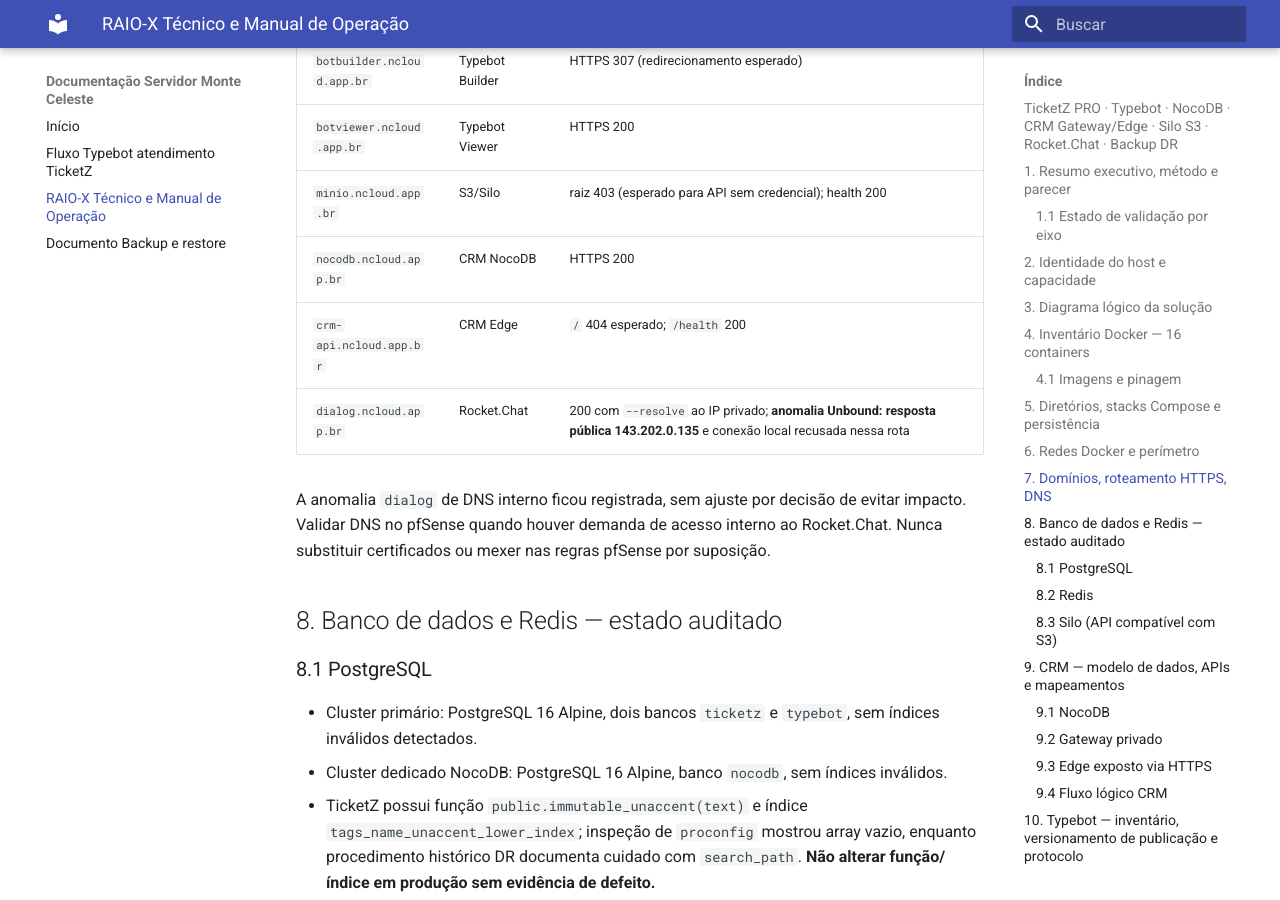
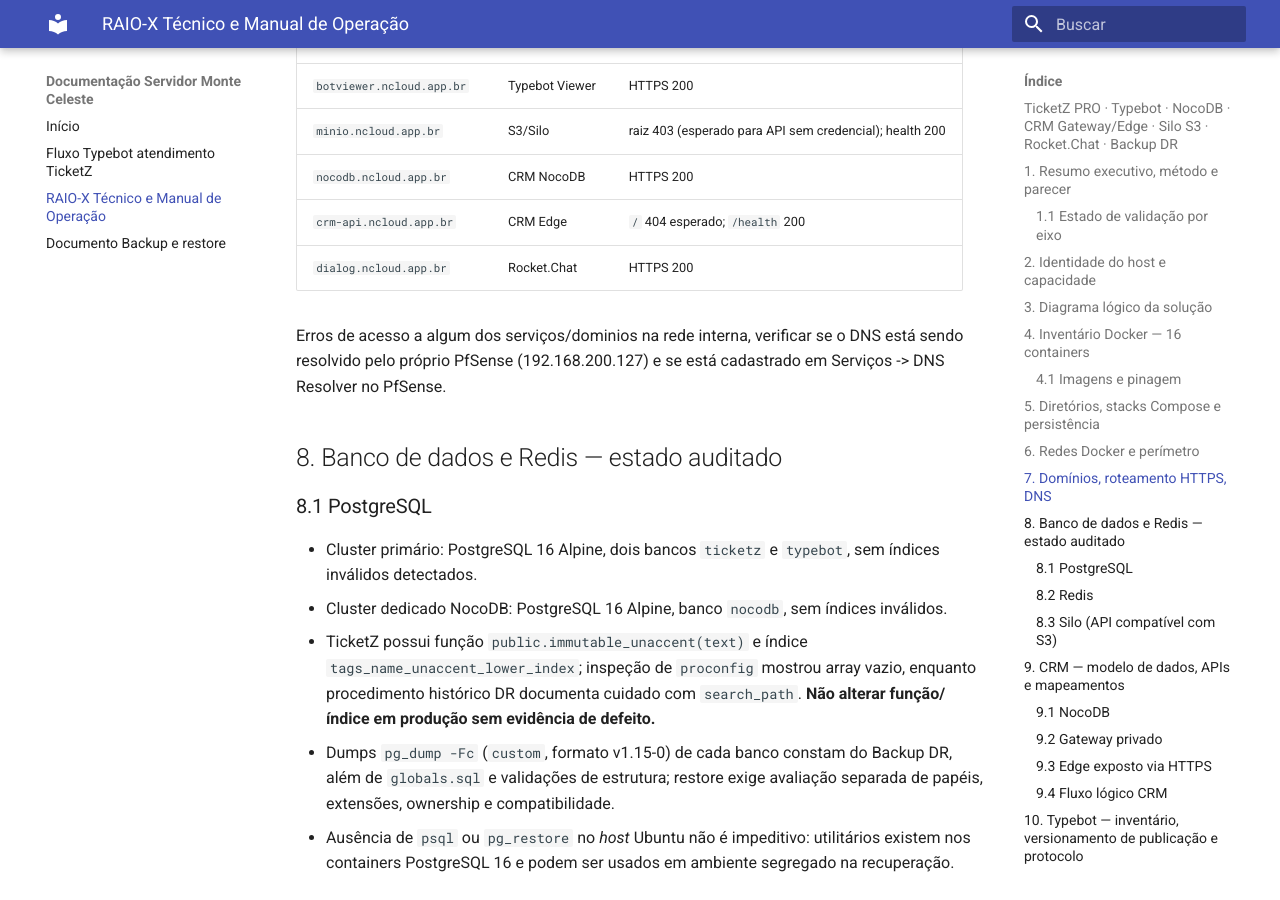
Before and after one commit to cortatroo/doc-monteceleste, an MkDocs documentation site: the page built from docs/RAIO_X_TECNICO_TICHATBOT_TICKETZ_PRO_2026-10-23.md, in a window 1280 px wide and 900 px high, scrolled down 7352 px. Built offline with MkDocs 1.6.1 and Material for MkDocs 9.7.7, drawn with Linux system fonts in a browser that asks for light colours; some of the changed text lies outside the part shown.

Commit message:
Update RAIO_X_TECNICO_TICHATBOT_TICKETZ_PRO_2026-10-23.md

```diff
--- a/docs/RAIO_X_TECNICO_TICHATBOT_TICKETZ_PRO_2026-10-23.md
+++ b/docs/RAIO_X_TECNICO_TICHATBOT_TICKETZ_PRO_2026-10-23.md
@@ -21,7 +21,7 @@ O servidor `tichatbot` encontra-se **operacional na evidência auditada**: 16 de
 | Eixo | Estado | Evidência/limite |
 |---|---|---|
 | Host, disco, Docker e containers | [V] aprovado | Ubuntu 24.04.5, Docker 29.9.1/Compose v5.6.0; 16 running |
-| HTTP/HTTPS e certificados | [V] aprovado com ressalva DNS | mchat, botbuilder, botviewer, minio, nocodb, crm-api, dialog |
+| HTTP/HTTPS e certificados | [V] aprovado | mchat, botbuilder, botviewer, minio, nocodb, crm-api, dialog |
 | PostgreSQL/Redis | [V] aprovado | Estrutura íntegra, ausência de índices inválidos; AOF+RDB |
 | Silo S3 | [V] health OK | bucket `typebot` vazio ao inspecionar, não inferir perda de dados |
 | CRM NocoDB → Gateway → Edge | [V] aprovado | Roteamento, validações, códigos, isolamento e saúde |
@@ -173,9 +173,9 @@ Somente **Docker proxy** publica portas do Docker no host: `0.0.0.0:80→80/tcp`
 | `minio.ncloud.app.br` | S3/Silo | raiz 403 (esperado para API sem credencial); health 200 |
 | `nocodb.ncloud.app.br` | CRM NocoDB | HTTPS 200 |
 | `crm-api.ncloud.app.br` | CRM Edge | `/` 404 esperado; `/health` 200 |
-| `dialog.ncloud.app.br` | Rocket.Chat | 200 com `--resolve` ao IP privado; **anomalia Unbound: resposta pública 143.202.0.135** e conexão local recusada nessa rota |
-
-A anomalia `dialog` de DNS interno ficou registrada, sem ajuste por decisão de evitar impacto. Validar DNS no pfSense quando houver demanda de acesso interno ao Rocket.Chat. Nunca substituir certificados ou mexer nas regras pfSense por suposição.
+| `dialog.ncloud.app.br` | Rocket.Chat |  HTTPS 200 |
+
+Erros de acesso a algum dos serviços/dominios na rede interna, verificar se o DNS está sendo resolvido pelo próprio PfSense (192.168.200.127) e se está cadastrado em Serviços -> DNS Resolver no PfSense.
 
 ## 8. Banco de dados e Redis — estado auditado
 
@@ -357,7 +357,6 @@ Não prometer tempo de restauração: métricas RTO/RPO não foram medidas nesta
 | Retenção espelhada Windows | `synchronize local -delete` | **Manter** como política intencional |
 | Rocket.Chat/MongoDB fora do DR | exclusão intencional | **Manter** e documentar claramente |
 | Nextcloud/nuvem | upload visualmente confirmado | **Não auditar mais**, decisão expressa do operador |
-| DNS dialog privado | divergência com resposta pública | Registrar, não ajustar sem demanda |
 | Typebot aresta órfã e CRM rascunho divergente | evidências estáticas | Não editar fluxos funcionando |
 
 ### 12.1 Docker Socket: por que `:ro` não isola a API
@@ -466,7 +465,6 @@ Validação de leitura só prova ACL, não integridade. Antes de anunciar sucess
 | Alta / política de proteção de dados | `ENCRYPTION_ENABLED=false` | Decidir criptografia em repouso e proteção das cópias; sem urgência para alterar sistema vivo, mas risco reconhecido |
 | Média / manutenção planejada | Rotação logs em daemon/containers | reinício/recriação aprovados, `LogConfig` com `max-size`, `max-file` |
 | Média / processo | Auditoria periódica das versões mutáveis `:latest`/`:pro` | registrar digests, planejar updates e rollback |
-| Média / rede | DNS `dialog.ncloud.app.br` | resolver divergência apenas com autorização |
 | Média / capacidade | Redis AOF, memória, falta de limites | monitorar tendências; não mudar sem medição |
 | Média / continuidade | Cópia nuvem sem hash remoto | Operador validou visualmente e dispensou auditoria adicional; documentar alcance |
 | Aceito / intencional | Rocket.Chat/MongoDB excluído do Backup DR | manter escopo documentado |
```
Also changed, not shown: other parts of docs/RAIO_X_TECNICO_TICHATBOT_TICKETZ_PRO_2026-10-23.md (+1 -1 lines).
